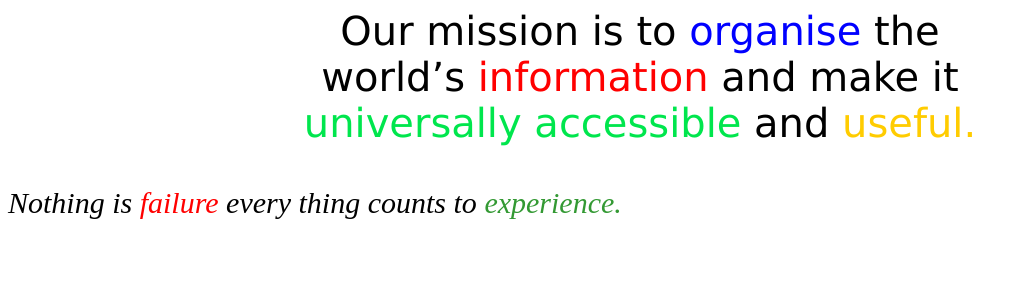
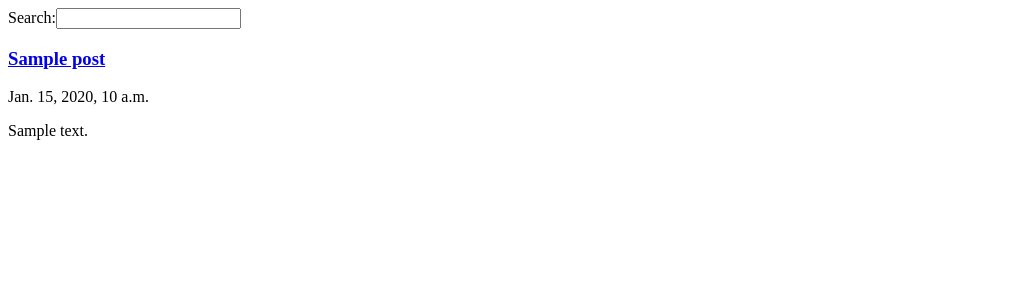
Before and after one commit to MahendraKotapati/my-first-blog, a Django app: template blog/templates/blog/post_list.html in a window 1280 px wide. Shown: the top 300 px of the page, without its empty margins (0-1027 px from the left). Run offline with Django 3.2, Linux system fonts and the light colour scheme; the template is opened without the code that fills it: values that come from a table or form of the project are taken from there, others are empty; tables that the repository leaves empty hold one stand-in row (values such as "Sample post").

Commit message:
modified templates to display posts from database

```diff
--- a/blog/templates/blog/post_list.html
+++ b/blog/templates/blog/post_list.html
@@ -1,44 +1,23 @@
 <html>
 
-   <head>
+	<head>     </head>
 
-		<title>  mission   </title>
+	<body>
 
-         <link rel="stylesheet" type="text/css" href="django.css">
+		Search:<input type="text"> <br>
 
-		 <style>
+	   {% for post in posts %}
+		 <div>
 
-		        #motto{
-				    font-size:40px;
-					font-family:Lucida Sans Unicode;
-
-				}
-				#quote{
-				    font-family:italic;
-				}
+			<h3><a href="/"> {{ post.title}} </a> </h3>
+			<p> {{ post.published_date }} </p>
+			<p>  {{  post.text|linebreaksbr }}  </p>
+		 </div>
+	   {% endfor %}
 
 
-		 </style>
-
-
-	</head>
-
-   <body>
-
-       <p id="motto" align="center">  Our mission is to <font color="blue">organise </font>the <br>
-	        world’s <font color="red">information</font> and make it  <br>
-			<font color=#00e64d>universally accessible</font> and <font color=#ffcc00>useful.</font>
-	   </p>
-
-	   <p id="quote">
-	        <i>Nothing is <font color=#ff0000>failure</font> every thing counts to <font color=#339933>experience.</font>  </i>
-
-	   </p>
+	</body>
 
 
 
-
-   </body>
-
-
 </html>
--- a/blog/views.py
+++ b/blog/views.py
@@ -1,5 +1,8 @@
 from django.shortcuts import render
+from django.utils import timezone
+from .models import Post
 
 # Create your views here.
 def post_list(request):
-	return render(request,'blog/post_list.html',{})
+	posts=Post.objects.filter(published_date__lte=timezone.now()).order_by('published_date');
+	return render(request,'blog/post_list.html',{'posts':posts})
```
